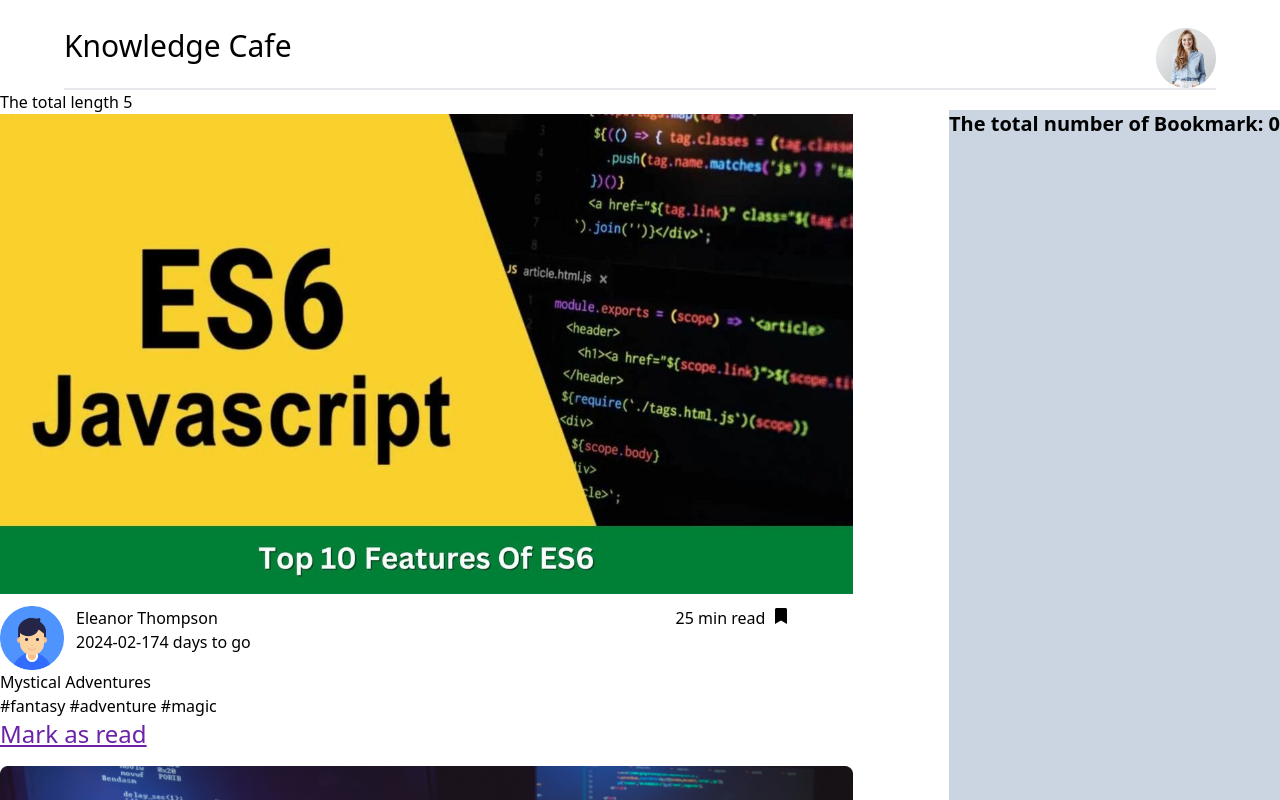
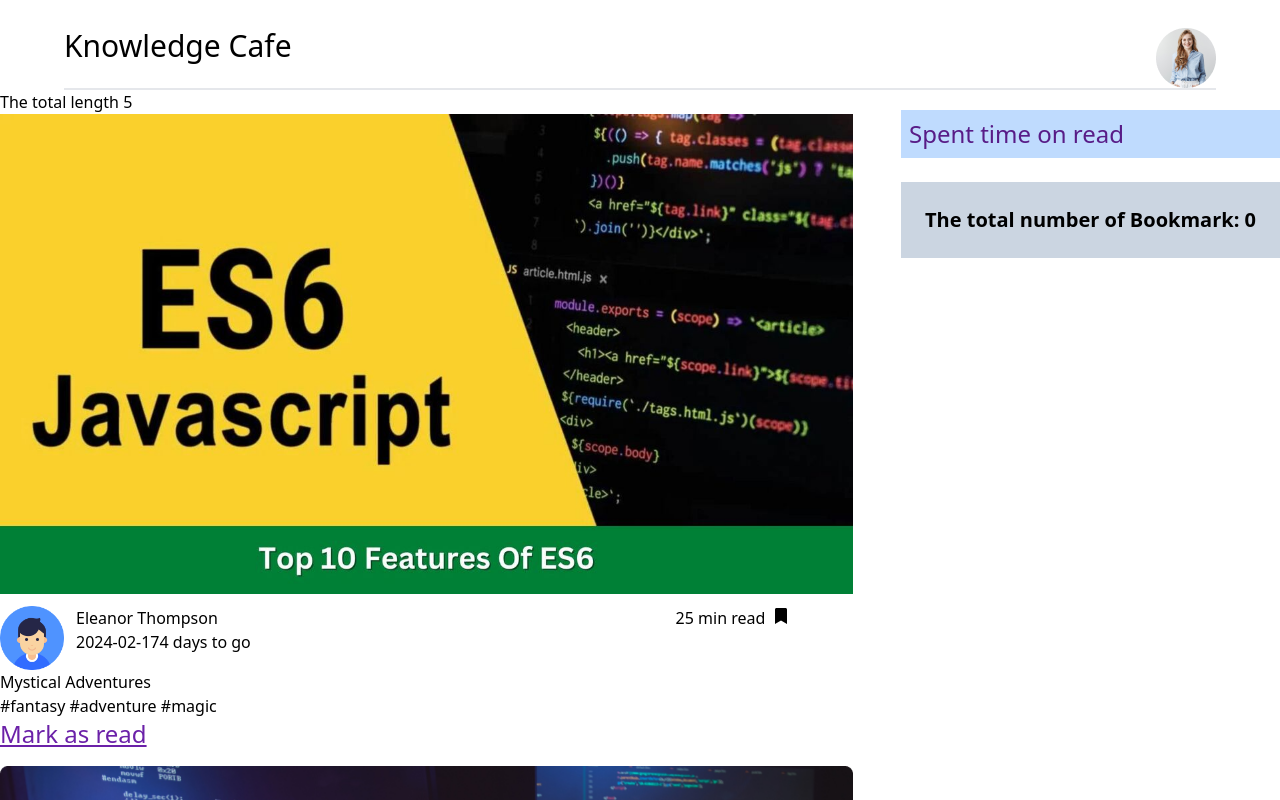
Before and after one commit to rajalishikh/knoweladge-cafe-assignmenet, a React (Vite) app: page / in a window 1280 px wide. Shown: the top 800 px of the page. Built offline with nearby package versions, Linux system fonts and the light colour scheme.

Commit message:
add my book mark style section

```diff
--- a/src/Component/Bookmark/Bookmark.jsx
+++ b/src/Component/Bookmark/Bookmark.jsx
@@ -3,9 +3,17 @@ const Bookmark = ({ bookMark2 }) => {
     const { title } = bookMark2;
 
     return (
-        <div className='bg-white p-3 m-3'>
+
+
+        <div>
+
+
+                <div className='bg-white p-3 m-3'>
+
 
             <p>{ title}</p>
+
+        </div>
 
         </div>
     );
--- a/src/Component/Bookmarks/Bookmarks.jsx
+++ b/src/Component/Bookmarks/Bookmarks.jsx
@@ -3,12 +3,17 @@ import Bookmark from '../Bookmark/Bookmark';
 
 const Bookmarks = ({ bookMark }) => {
     return (
-        <div className='bg-slate-300 mt-5'>
-            <h1 className='text-xl  font-bold  text{rgb(17, 17, 17)}'> The total number of Bookmark: {bookMark.length} </h1>
-            {
-                bookMark.map(item3=><Bookmark key={item3.id} bookMark2={item3} ></Bookmark>)
-            }
+        <div >
+            <h1 className=' text-purple-900 bg-blue-200 text-2xl  p-2 mb-6 mt-5 w-full'>Spent time on read</h1>
 
+            <div className='bg-slate-300 mt-5 w-full p-6'  >
+
+           <h2 className='text-xl  font-bold  text{rgb(17, 17, 17)}'> The total number of Bookmark: {bookMark.length} </h2>
+           {
+               bookMark.map(item3=><Bookmark key={item3.id} bookMark2={item3} ></Bookmark>)
+           }
+
+       </div>
         </div>
     );
 };
```
